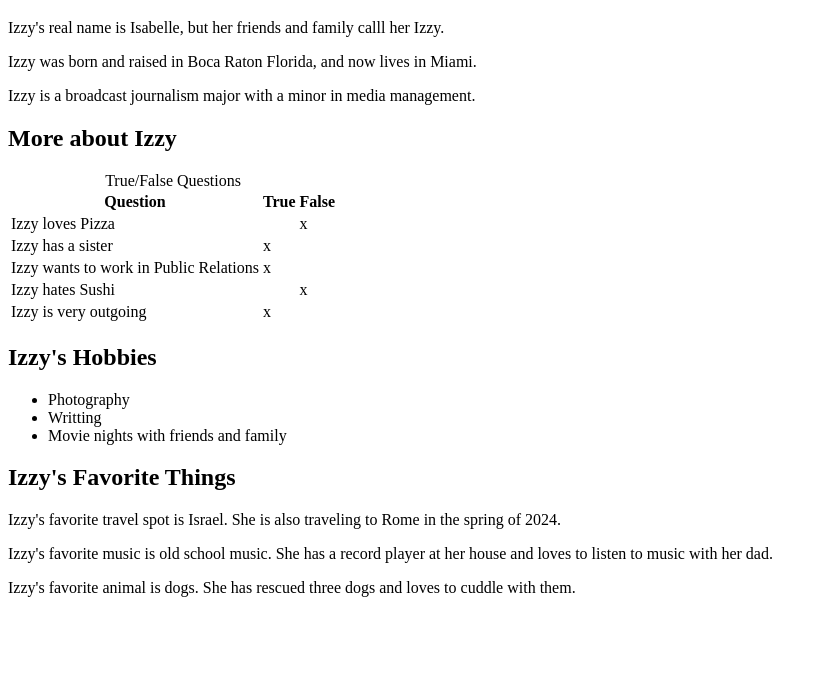
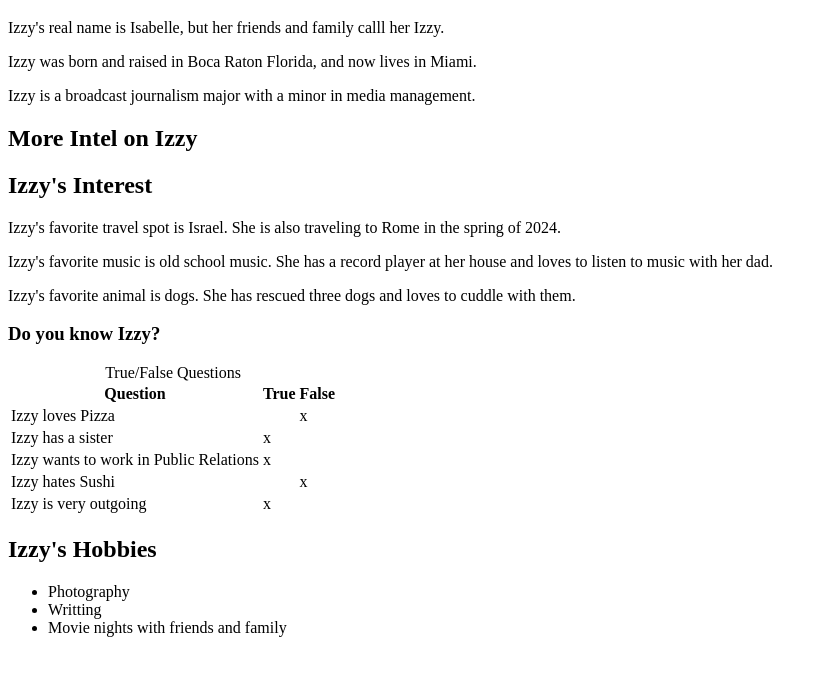
Before and after one commit to ime26/ime26.github.io, a plain HTML site: page index.html in a window 1280 px wide. Shown: the part 61-736 px from the top of the page, without its empty margins (0-827 px from the left). Drawn offline with Linux system fonts and the light colour scheme.

Commit message:
Update index.html

```diff
--- a/index.html
+++ b/index.html
@@ -14,8 +14,15 @@
 
 
 
-    <h2>More about Izzy</h2>
+    <h2>More Intel on Izzy</h2>
 
+      <h2>Izzy's Interest</h2>
+
+      <p> Izzy's favorite travel spot is Israel. She is also traveling to Rome in the spring of 2024.</p>
+      <p> Izzy's favorite music is old school music. She has a record player at her house and loves to listen to music with her dad.</p>
+      <p> Izzy's favorite animal is dogs. She has rescued three dogs and loves to cuddle with them.</p>
+
+ <h3>Do you know Izzy?</h3>
     <table>
       <caption>True/False Questions</caption>
       <tr>
@@ -68,11 +75,6 @@
     </ul>
 
 
-    <h2>Izzy's Favorite Things</h2>
-
-      <p> Izzy's favorite travel spot is Israel. She is also traveling to Rome in the spring of 2024.</p>
-      <p> Izzy's favorite music is old school music. She has a record player at her house and loves to listen to music with her dad.</p>
-      <p> Izzy's favorite animal is dogs. She has rescued three dogs and loves to cuddle with them.</p>
 
   </body>
 </html>
```
